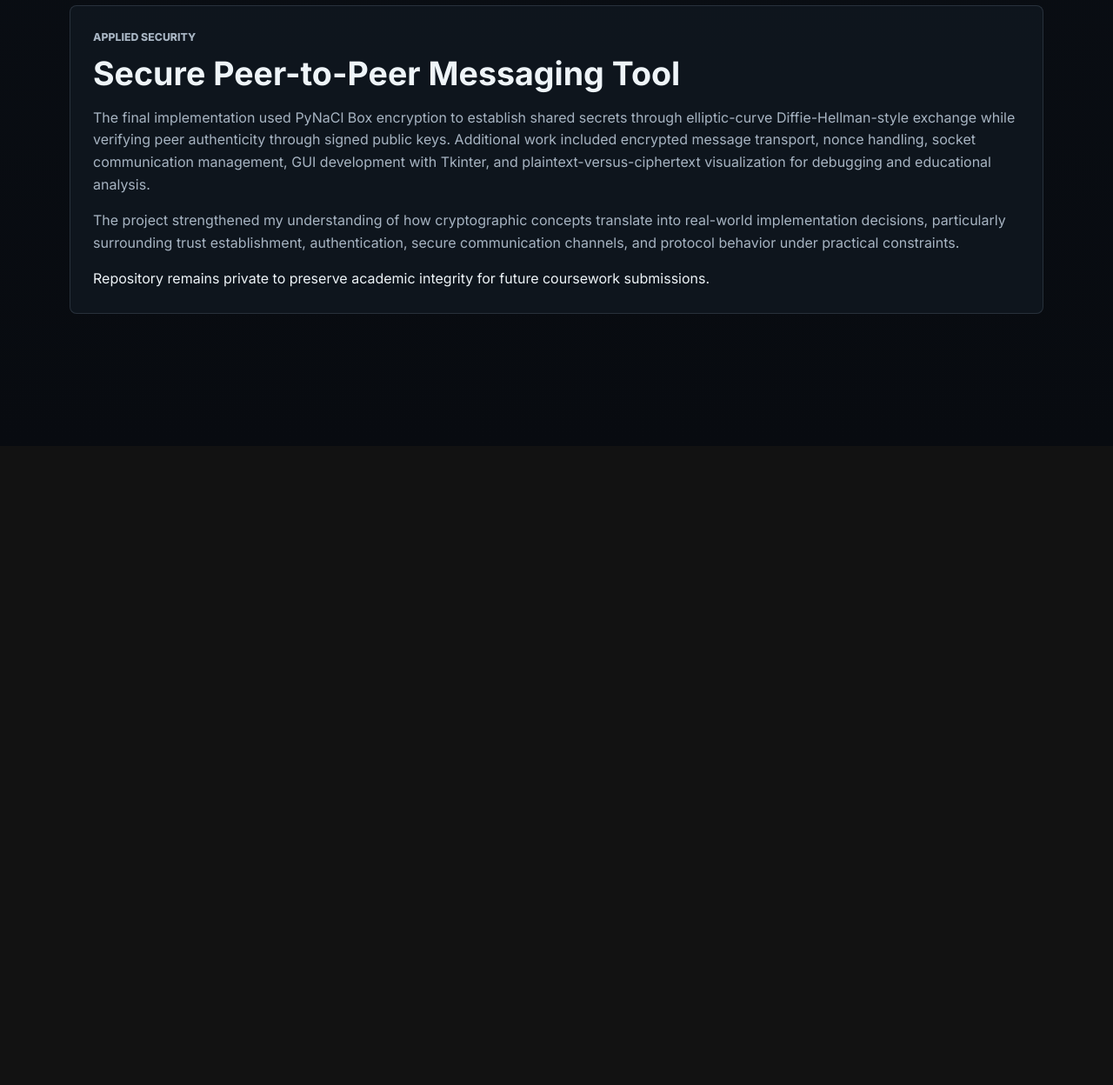
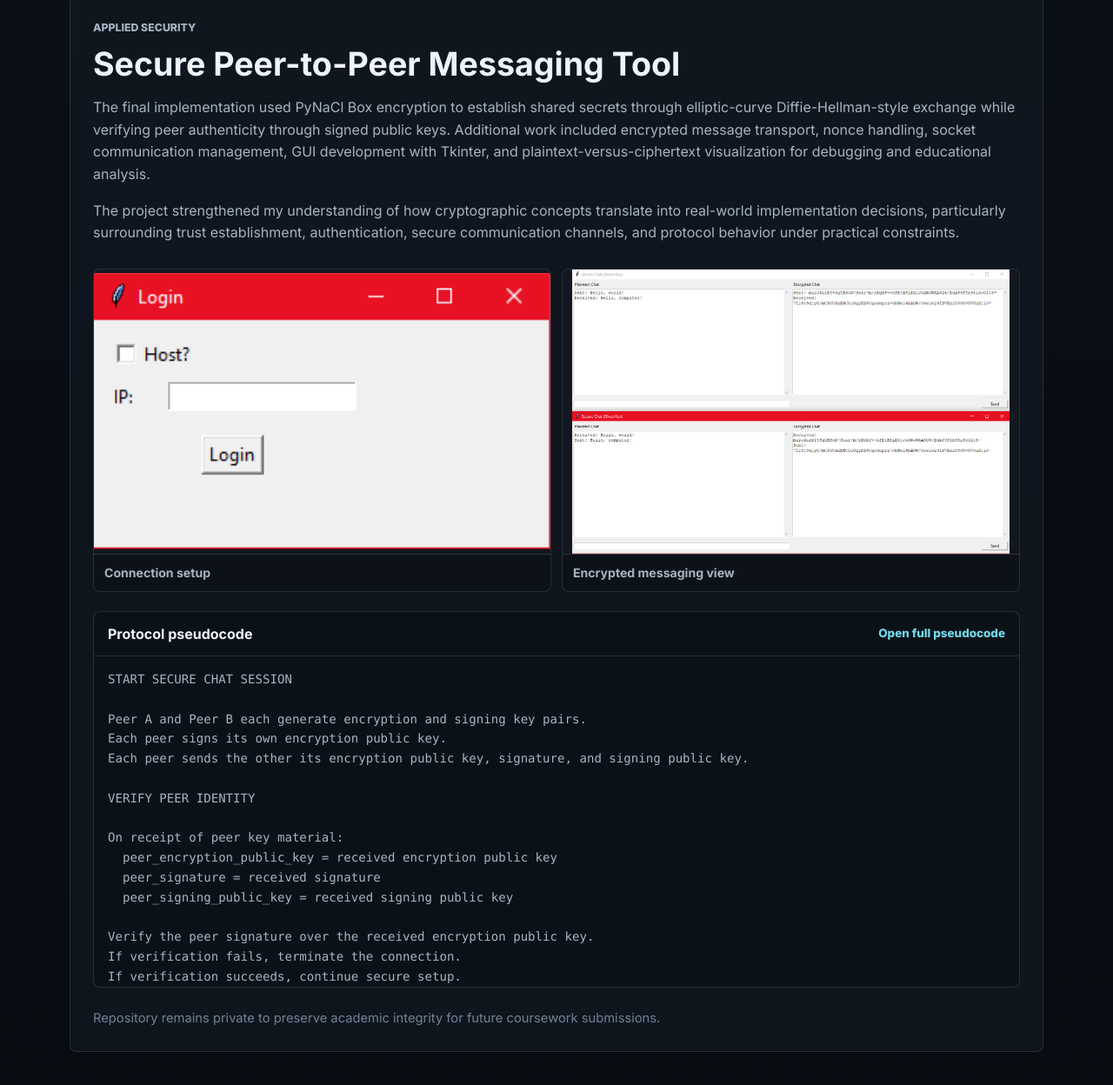
Before and after one commit to RomanXXII/RomanXXII.github.io, a plain HTML site: page pages/projects.html in a window 1280 px wide. Shown: the part 2096-3344 px from the top of the page at 87% size. Before the commit the page ends 2609 px from the top, so only its background shows below. Drawn offline with Linux system fonts and the light colour scheme.

Commit message:
Poster button fix + added screenshots in projects

```diff
--- a/assets/css/style.css
+++ b/assets/css/style.css
@@ -597,6 +597,106 @@ h3 {
   margin-bottom: 0;
 }
 
+.project-links {
+  display: flex;
+  flex-wrap: wrap;
+  gap: 12px;
+  align-items: center;
+  margin-top: 24px;
+}
+
+.project-note {
+  color: var(--subtle);
+  font-size: 0.92rem;
+}
+
+.project-media-grid {
+  display: grid;
+  grid-template-columns: repeat(2, minmax(0, 1fr));
+  gap: 12px;
+  margin: 28px 0 22px;
+}
+
+.media-preview {
+  overflow: hidden;
+  border: 1px solid var(--line);
+  border-radius: var(--radius);
+  background: var(--surface-bg-soft);
+  color: var(--text);
+  text-decoration: none;
+  transition: transform 160ms ease, border-color 160ms ease, background 160ms ease;
+}
+
+.media-preview:hover {
+  transform: translateY(-1px);
+  border-color: rgba(114, 216, 232, 0.34);
+  background: var(--hover-bg);
+}
+
+.media-preview img {
+  width: 100%;
+  aspect-ratio: 16 / 10;
+  border-bottom: 1px solid var(--line);
+  background: var(--panel);
+  object-fit: contain;
+}
+
+.media-preview span {
+  display: block;
+  padding: 10px 12px;
+  color: var(--muted);
+  font-size: 0.88rem;
+  font-weight: 700;
+}
+
+.protocol-panel {
+  margin-top: 22px;
+  border: 1px solid var(--line);
+  border-radius: var(--radius);
+  background: rgba(0, 0, 0, 0.16);
+}
+
+.protocol-panel-header {
+  display: flex;
+  flex-wrap: wrap;
+  gap: 10px;
+  align-items: center;
+  justify-content: space-between;
+  padding: 14px 16px;
+  border-bottom: 1px solid var(--line);
+}
+
+.protocol-panel-header h3 {
+  margin: 0;
+  font-size: 1rem;
+}
+
+.protocol-panel-header a {
+  color: var(--accent);
+  font-size: 0.84rem;
+  font-weight: 800;
+  text-decoration: none;
+}
+
+.protocol-panel-header a:hover {
+  color: var(--accent-strong);
+}
+
+.protocol-panel pre {
+  max-height: 380px;
+  margin: 0;
+  overflow: auto;
+  padding: 16px;
+}
+
+.protocol-panel code {
+  color: var(--muted);
+  font-family: "SFMono-Regular", Consolas, "Liberation Mono", monospace;
+  font-size: 0.88rem;
+  line-height: 1.55;
+  white-space: pre;
+}
+
 .contact-page-panel {
   padding: 24px 0 80px;
 }
@@ -702,6 +802,10 @@ h3 {
     grid-template-columns: 1fr;
   }
 
+  .project-media-grid {
+    grid-template-columns: 1fr;
+  }
+
   .photo-stack {
     position: static;
     grid-template-columns: 1fr;
--- a/pages/projects.html
+++ b/pages/projects.html
@@ -146,6 +146,7 @@
             Developed as part of a capstone project for the MiLA Autonomous Driving Lab at OU.
             Source repository is private.
           </span>
+        </div>
       </article>
 
       <article class="detail-card">
@@ -165,6 +166,70 @@
           authentication, secure communication channels, and protocol behavior under practical constraints.
         </p>
 
+        <div class="project-media-grid" aria-label="Secure peer-to-peer messaging screenshots">
+          <a href="../assets/images/loginpreview.png" target="_blank" rel="noopener noreferrer" class="media-preview">
+            <img src="../assets/images/loginpreview.png" alt="Login window for the secure peer-to-peer messaging tool" />
+            <span>Connection setup</span>
+          </a>
+          <a href="../assets/images/messagepreview.png" target="_blank" rel="noopener noreferrer" class="media-preview">
+            <img src="../assets/images/messagepreview.png"
+              alt="Chat window showing plaintext and encrypted message views" />
+            <span>Encrypted messaging view</span>
+          </a>
+        </div>
+
+        <div class="protocol-panel">
+          <div class="protocol-panel-header">
+            <h3>Protocol pseudocode</h3>
+            <a href="../assets/docs/pseudocode.html" target="_blank" rel="noopener noreferrer">Open full pseudocode</a>
+          </div>
+          <pre><code>START SECURE CHAT SESSION
+
+Peer A and Peer B each generate encryption and signing key pairs.
+Each peer signs its own encryption public key.
+Each peer sends the other its encryption public key, signature, and signing public key.
+
+VERIFY PEER IDENTITY
+
+On receipt of peer key material:
+  peer_encryption_public_key = received encryption public key
+  peer_signature = received signature
+  peer_signing_public_key = received signing public key
+
+Verify the peer signature over the received encryption public key.
+If verification fails, terminate the connection.
+If verification succeeds, continue secure setup.
+
+DERIVE SHARED SECRET
+
+Each peer combines its encryption private key with the peer encryption public key.
+Both peers independently derive the same shared secret without sending it directly.
+
+SEND ENCRYPTED MESSAGE
+
+When the user sends a message:
+  plaintext = user input
+  nonce = GenerateRandomNonce()
+  ciphertext = Encrypt(shared_secret, nonce, plaintext)
+  packet = MessageType || MessageLength || ciphertext
+  send packet over socket
+
+RECEIVE ENCRYPTED MESSAGE
+
+When a packet is received:
+  read message type
+  read message length
+  read ciphertext bytes
+  plaintext = Decrypt(shared_secret, ciphertext)
+  display plaintext and ciphertext separately
+
+SECURITY PROPERTIES DEMONSTRATED
+
+The shared secret is never transmitted directly.
+Fresh nonces prevent identical messages from producing identical ciphertext.
+Signed public keys help prevent unauthorized key substitution.</code></pre>
+        </div>
+
         <div class="project-links">
           <span class="project-note">
             Repository remains private to preserve academic integrity for future coursework submissions.
```
Also changed, not shown: assets/docs/pseudocode.html (added, +92 -0 lines), assets/images/loginpreview.png (added), assets/images/messagepreview.png (added), 1 other file.
